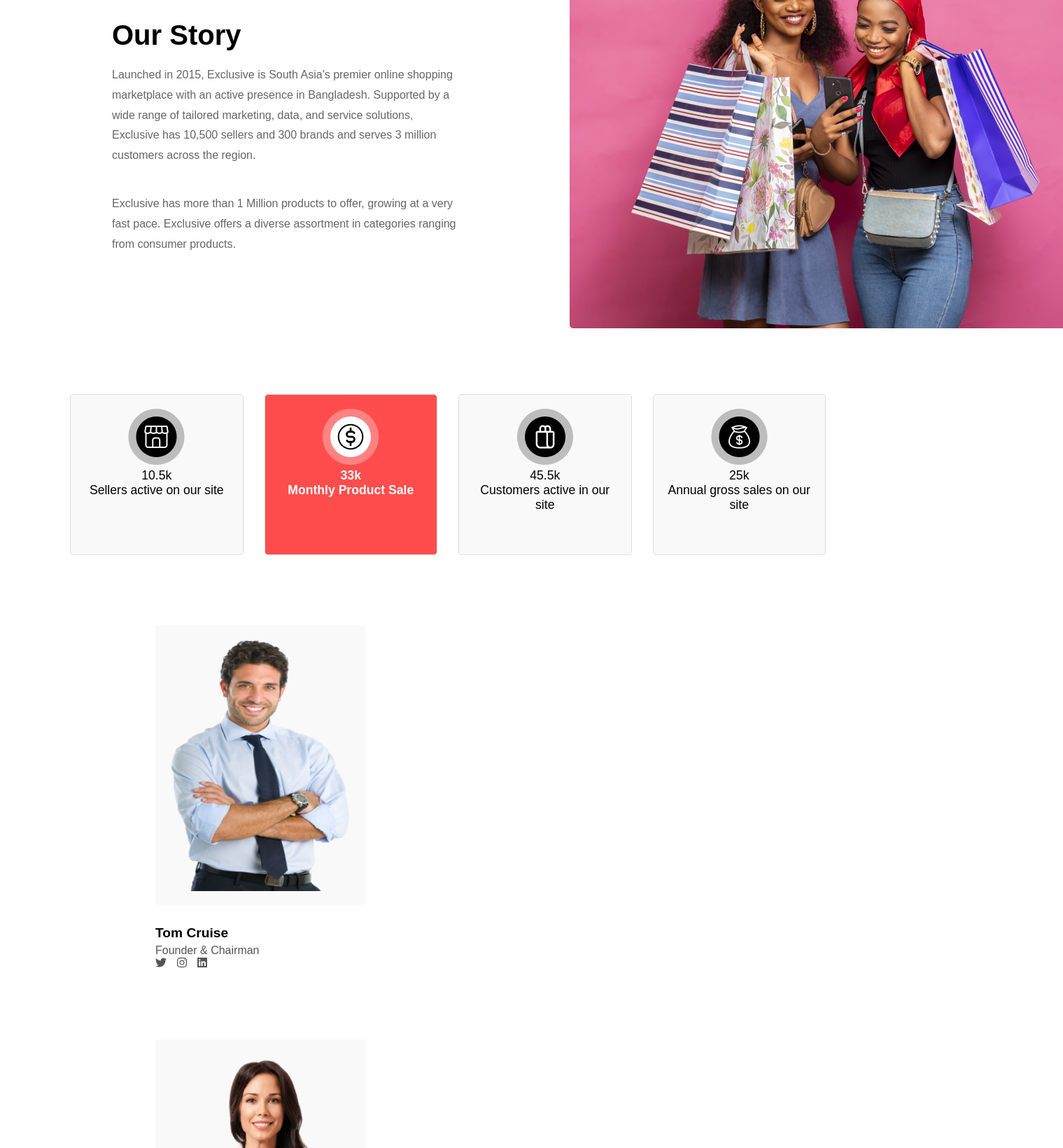
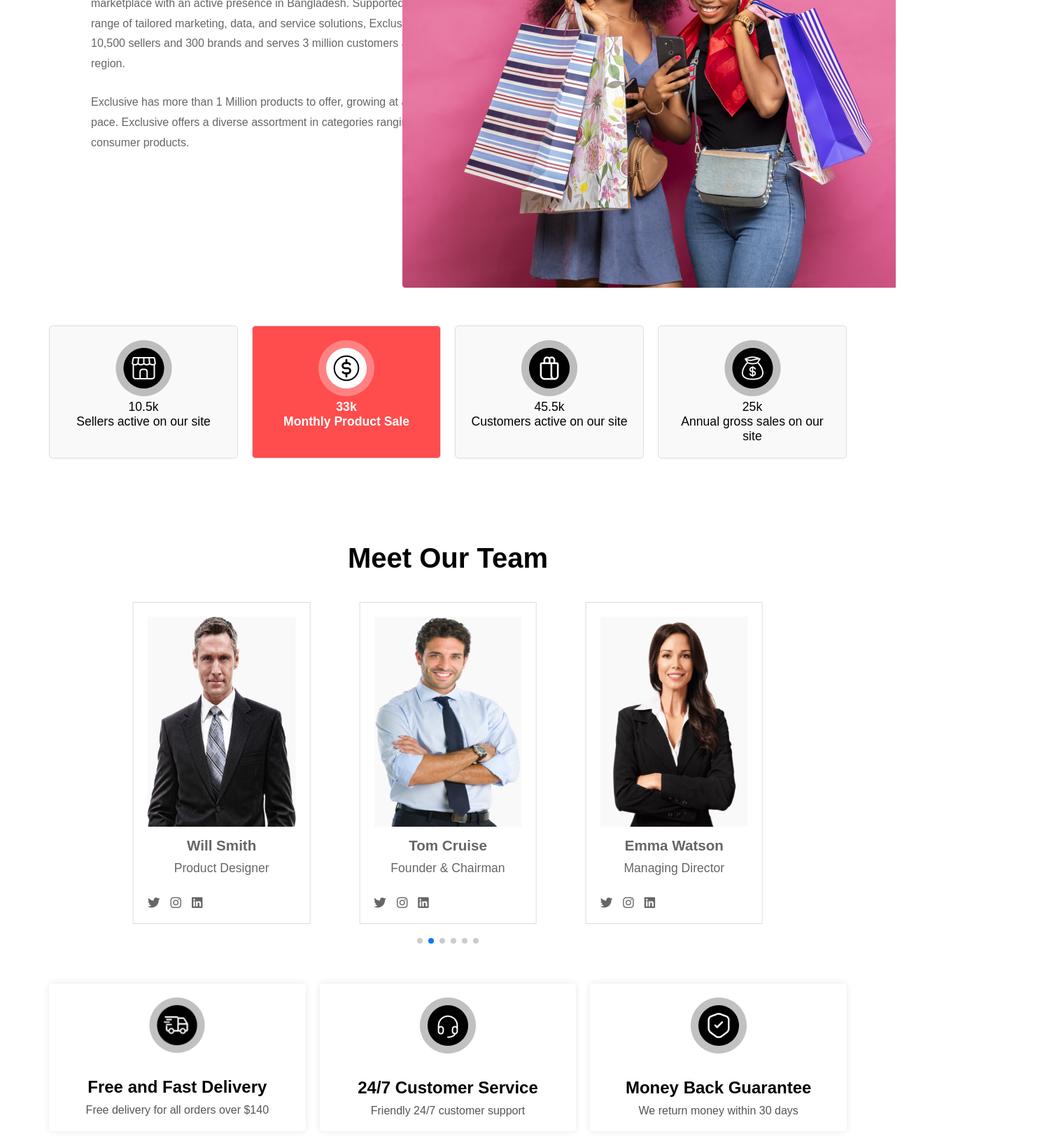
Before and after one commit to MuhammadMuhebRiaz/E-Commerce, a React (Create React App) app in the folder myapp/: page /about in a window 1280 px wide. Shown: the part 420-2060 px from the top of the page at 70% size, 1519 px wide, since content can reach past the window. Built offline with nearby package versions, Linux system fonts and the light colour scheme.

Commit message:
Update New About.js

```diff
--- /dev/null
+++ b/myapp/src/Components/About.css
@@ -0,0 +1,187 @@
+* {
+    margin: 0;
+    padding: 0;
+    box-sizing: border-box;
+}
+.content {
+    width: 100%;
+    padding: 50px 70px;
+    font-family: "Poppins", sans-serif;
+}
+/* Our Story Section */
+.our-story {
+    width: 100%;
+    margin-bottom: 50px;
+    margin-top:100px;
+
+}
+.our-story h2 {
+    width: 277px;
+    height: 64px;
+    font-size: 2.5rem;
+    margin-bottom: 20px;
+    margin-left:60px;
+    margin-top:50px;
+}
+.our-story p {
+    font-size: 1rem;
+    line-height: 1.8;
+    color: #666;
+    margin-bottom: 20px;
+    max-width: 800px;
+    margin-left:60px;
+    width:525px;
+    height:150px;
+
+}
+.story-image {
+    text-align:right;
+    margin-top:-500px;
+    margin-right:-70px;
+}
+.story-image img {
+    max-width: 100%;
+    height: auto;
+}
+/* Stats Section */
+.stats {
+    display: flex;
+    justify-content: space-between;
+    flex-wrap: wrap;
+    margin-bottom: 50px;
+    gap: 20px;
+}
+.stat-box {
+    flex: 1;
+    text-align: center;
+    padding: 20px;
+    border: 1px solid #ddd;
+    border-radius: 5px;
+    background-color: #f9f9f9;
+    font-size: 1.1rem;
+    min-width: 200px;
+}
+.stat-box.highlight {
+    background-color: #ff4d4d;
+    color: #fff;
+    font-weight: bold;
+}
+.stat-box:hover{
+    background-color: #ff4d4d;
+    color: #fff;
+    font-weight: bold;
+}
+.stat-box.highlight:hover{
+    background-color: #e35454;
+}
+
+/* Team Section */
+.team-section{
+    width: 100%;
+    height:600px;
+    margin-top:100px;
+    display: flex;
+    justify-content: center;
+}
+
+.team{
+    width: 100%;
+    max-width: 1200px;
+    padding:20px 100px;
+    text-align: center;
+}
+.team-section h2 {
+    font-size: 2.5rem;
+    margin-bottom: 20px;
+}
+.team-member {
+    padding:20px;
+    font-size: 1.1rem;
+    border: 1px solid #ddd;
+}
+.team-member img {
+    width: 100%;
+    height:300px;
+    background-color: #f9f9f9;
+    margin-bottom: 10px;
+
+}
+.team-member h3 {
+    margin-bottom: 10px;
+}
+.team-member p {
+    color: #666;
+    margin-bottom:30px;
+}
+.team-member a {
+    color: #ff4d4d;
+    text-decoration: none;
+    font-weight: bold;
+}
+.team-member a:hover {
+    text-decoration: underline;
+}
+
+/* General Swiper Container Styles */
+.swiper {
+    width: 100%;
+    max-width: 1200px;
+    margin: 0 auto;
+    padding: 20px 0;
+  }
+
+  /* Swiper Slide Styles */
+  .swiper-slide {
+    display: flex;
+    justify-content: center;
+    align-items: center;
+    text-align: center;
+    padding:20px;
+    margin-bottom: 20px;
+    transition: transform 0.3s ease;
+    color: #666;
+  }
+
+  .swiper-slide:hover {
+    transform: scale(1.05);
+  }
+
+
+/* Features Section */
+.features {
+    display: flex;
+    justify-content: space-around;
+    gap: 20px;
+    flex-wrap: wrap;
+    margin-bottom: 50px;
+}
+.features div {
+    text-align: center;
+    padding: 20px;
+    font-size: 1.1rem;
+    margin-top:50px;
+    color: #000;
+    background-color: #fff;
+    flex: 1;
+    min-width: 200px;
+    border-radius: 5px;
+    box-shadow: 0 0 10px rgba(0, 0, 0, 0.1);
+}
+.features div h1 {
+    font-size: 1.5rem;
+    font-weight: bold;
+    margin-top: 10px;
+    margin-bottom: 10px;
+}
+.features div p {
+    font-size: 1rem;
+    color: #555;
+}
+.features div img {
+    width: 100%;
+    max-width: 80px;
+    margin-bottom:20px;
+}
+.features div:hover {
+    background-color: #ff4d4d;
+}
--- a/myapp/src/Components/About.js
+++ b/myapp/src/Components/About.js
@@ -1,17 +1,11 @@
 import React from "react";
+import "./About.css";
+import { Swiper, SwiperSlide } from "swiper/react";
+import { Autoplay, Pagination } from "swiper/modules";
+import "swiper/css";
+import "swiper/css/pagination";
 
-import "../index.css";
-
-import { Swiper, SwiperSlide } from "swiper/react";
-import "swiper/css";
-import "swiper/css/navigation";
-import "swiper/css/pagination";
-import "swiper/swiper-bundle.css";
-import { Autoplay, Pagination } from "swiper";
-
-import { FontAwesomeIcon } from '@fortawesome/react-fontawesome';
-import { faInstagram, faTwitter, faLinkedin } from '@fortawesome/free-brands-svg-icons';
-
+// Import Images
 import img1 from "./images/About Side Image.png";
 import img2 from "./images/About Emma.png";
 import img3 from "./images/About Will.png";
@@ -22,60 +16,83 @@ import img7 from "./images/customer.png";
 import img8 from "./images/Annual.png";
 import img9 from "./images/fastdelivery.png";
 import img10 from "./images/support.png";
-import img11 from "./images/money.png";
+import img11 from "./images/money.png"
 
-function TeamMember({ name, role, image, twitterIcon, instagramIcon, linkedinIcon }) {
-  return (
-    <SwiperSlide className="team-member">
-      <img src={image} alt={name} />
-      <h3>{name}</h3>
-      <p>{role}</p>
-      <FontAwesomeIcon className="icon" icon={twitterIcon} />
-      <FontAwesomeIcon className="icon" icon={instagramIcon} />
-      <FontAwesomeIcon className="icon" icon={linkedinIcon} />
-    </SwiperSlide>
-  );
-}
-
-function App() {
 const teamMembers = [
-    {
-      name: "Tom Cruise",
-      role: "Founder & Chairman",
-      image: img4,
-      twitterIcon: faTwitter,
-      instagramIcon: faInstagram,
-      linkedinIcon: faLinkedin,
-    },
   {
     name: "Emma Watson",
     role: "Managing Director",
-      image: img2,
-      twitterIcon: faTwitter,
-      instagramIcon: faInstagram,
-      linkedinIcon: faLinkedin,
+    image:img2,
+    twitterIcon: "fa-brands fa-twitter",
+    instagramIcon: "fa-brands fa-instagram",
+    linkedinIcon: "fa-brands fa-linkedin",
   },
   {
     name: "Will Smith",
     role: "Product Designer",
     image: img3,
-      twitterIcon: faTwitter,
-      instagramIcon: faInstagram,
-      linkedinIcon: faLinkedin,
+    twitterIcon: "fa-brands fa-twitter",
+    instagramIcon: "fa-brands fa-instagram",
+    linkedinIcon: "fa-brands fa-linkedin",
+  },
+  {
+    name: "Tom Cruise",
+    role: "Founder & Chairman",
+    image: img4,
+    twitterIcon: "fa-brands fa-twitter",
+    instagramIcon: "fa-brands fa-instagram",
+    linkedinIcon: "fa-brands fa-linkedin",
+  },
+  {
+    name: "Emma Watson",
+    role: "Managing Director",
+    image:img2,
+    twitterIcon: "fa-brands fa-twitter",
+    instagramIcon: "fa-brands fa-instagram",
+    linkedinIcon: "fa-brands fa-linkedin",
+  },
+  {
+    name: "Will Smith",
+    role: "Product Designer",
+    image: img3,
+    twitterIcon: "fa-brands fa-twitter",
+    instagramIcon: "fa-brands fa-instagram",
+    linkedinIcon: "fa-brands fa-linkedin",
+  },
+  {
+    name: "Tom Cruise",
+    role: "Founder & Chairman",
+    image: img4,
+    twitterIcon: "fa-brands fa-twitter",
+    instagramIcon: "fa-brands fa-instagram",
+    linkedinIcon: "fa-brands fa-linkedin",
   },
 ];
 
+const TeamMember = ({ name, role, image, twitterIcon, instagramIcon, linkedinIcon }) => (
+  <div className="team-member">
+    <img src={image} alt={`${name}`} />
+    <h3>{name}</h3>
+    <p>{role}</p>
+    <div className="social-icons">
+      <i className={twitterIcon}></i>
+      <i className={instagramIcon}></i>
+      <i className={linkedinIcon}></i>
+    </div>
+  </div>
+);
+
+export default function About() {
   return (
     <div className="content">
-      {/* Our Story Section */}
       <section className="our-story">
         <h2>Our Story</h2>
         <p>
           Launched in 2015, Exclusive is South Asia's premier online shopping
-          marketplace with an active presence in Bangladesh. Supported by a wide
-          range of tailored marketing, data, and service solutions, Exclusive
-          has 10,500 sellers and 300 brands and serves 3 million customers
-          across the region.
+          marketplace with an active presence in Bangladesh. Supported by a
+          wide range of tailored marketing, data, and service solutions,
+          Exclusive has 10,500 sellers and 300 brands and serves 3 million
+          customers across the region.
         </p>
         <p>
           Exclusive has more than 1 Million products to offer, growing at a very
@@ -87,61 +104,58 @@ function App() {
         </div>
       </section>
 
-      {/* Stats Section */}
       <section className="stats">
         <div className="stat-box">
-          <img src={img5} alt="Sellers" /><br />
-          10.5k<br />Sellers active on our site
+          <img src={img5} alt="Sellers" />
+          <br /> 10.5k
+          <br />
+          Sellers active on our site
         </div>
         <div className="stat-box highlight">
-          <img src={img6} alt="Monthly Sales" /><br />
-          33k<br />Monthly Product Sale
+          <img src={img6} alt="Monthly Sales" />
+          <br /> 33k
+          <br />
+          Monthly Product Sale
         </div>
         <div className="stat-box">
-          <img src={img7} alt="Customers" /><br />
-          45.5k<br />
-          Customers active in our site
+          <img src={img7} alt="Customers" />
+          <br /> 45.5k
+          <br />
+          Customers active on our site
         </div>
         <div className="stat-box">
-          <img src={img8} alt="Annual Sales" /><br />
-          25k<br />Annual gross sales on our site
+          <img src={img8} alt="Annual Sales" />
+          <br /> 25k
+          <br />
+          Annual gross sales on our site
         </div>
       </section>
 
-      {/* Team Section */}
       <div className="team-section">
+        <div className="team">
+        <h2>Meet Our Team</h2>
         <Swiper
           modules={[Autoplay, Pagination]}
           spaceBetween={30}
-          slidesPerView={1}
+          slidesPerView={3}
           loop={true}
-          autoplay={{
-            delay: 3000,
-            disableOnInteraction: false,
-          }}
+          autoplay={{ delay: 2000, disableOnInteraction: false }}
           speed={800}
           pagination={{ clickable: true }}
           breakpoints={{
             640: { slidesPerView: 1 },
             768: { slidesPerView: 2 },
             1024: { slidesPerView: 3 },
-            1280: { slidesPerView: 4 },
           }}
         >
           {teamMembers.map((member, index) => (
-            <TeamMember
-              key={index}
-              name={member.name}
-              role={member.role}
-              image={member.image}
-              twitterIcon={member.twitterIcon}
-              instagramIcon={member.instagramIcon}
-              linkedinIcon={member.linkedinIcon}
-            />
+            <SwiperSlide key={index}>
+              <TeamMember {...member} />
+            </SwiperSlide>
           ))}
         </Swiper>
       </div>
-
+     </div>
      {/* Features Section */}
      <section className="features">
       <div>
@@ -153,9 +167,7 @@ function App() {
         <img src={img10} alt="Customer Support" /> <br />
         <h1>24/7 Customer Service</h1>
         <p>Friendly 24/7 customer support</p>
-        </div>
-        <div>
-          <img src={img11} alt="Money Back Guarantee" /> <br />
+        </div> <div> <img src={img11} alt="Money Back Guarantee" /> <br />
         <h1>Money Back Guarantee</h1>
         <p>We return money within 30 days</p>
       </div>
@@ -163,5 +175,3 @@ function App() {
     </div>
   );
 }
-
-export default App;
--- a/myapp/src/Components/Footersection.js
+++ b/myapp/src/Components/Footersection.js
@@ -14,7 +14,7 @@ function Footer() {
           <p>Get 10% off your first order</p>
           <div className="subscribe">
             <input type="email" placeholder="Enter your email" />
-            <button>
+            <button className="subscribe-btn">
               <i className="bi bi-send" aria-hidden="true"></i>
               <span className="visually-hidden">Send</span>
             </button>
--- a/myapp/src/index.css
+++ b/myapp/src/index.css
@@ -190,7 +190,7 @@ nav{
 
 .subscribe input {
   flex: 1;
-  padding: 10px;
+  padding: 0.65rem;
   border: 1px solid #bbb;
   border-radius: 5px 0 0 5px;
   background-color: #000;
@@ -199,10 +199,10 @@ nav{
   border-right:none;
 }
 
-.subscribe button {
+.subscribe .subscribe-btn {
   border:1px solid #bbb;
-  padding:7px  15px 8px 8px;
-  margin-left:-20px;
+  padding:8px  15px 8px 8px;
+  margin-left:-10px;
   border-radius: 0 5px 5px 0;
   border-left:none;
   cursor: pointer;
@@ -216,6 +216,7 @@ nav{
   color: #fff;
   transform: rotate3d(0, 0, 1, 45deg);
   transition: color 0.3s;
+  margin-right:-30px;
 }
 .subscribe button i:hover{
   color: #ff0000;
@@ -411,155 +412,6 @@ textarea {
 .contact-form button:hover {
   background-color: #d62828;
 }
-
-
-
-/* General Styling */
-.content {
-  width: 100%;
-  padding:100px;
-  margin-top:200px;
-  font-family: "Poppins", sans-serif;
-}
-
-/* Our Story Section */
-.our-story {
-  width: 100%;
-  margin-left:60px;
-  margin-bottom:200px;
-}
-
-.our-story h2 {
-  font-size: 2.5rem;
-  font-weight: bold;
-  margin-bottom: 20px;
-}
-
-.our-story p {
-  font-size: 1rem;
-  line-height:1.8;
-  color: #666;
-  margin-bottom:40px;
-  max-width:500px;
-}
-
-.story-image {
-  position:absolute;
-  width: 705px;
-  height:609px;
-  top: 280px;
-  left: 814px;
-  gap: 0px;
-}
-.story-image img{
-  border-top-left-radius:5px;
-  border-bottom-left-radius:5px;
-}
-
-/* Stats Section */
-.stats {
-  display: flex;
-  justify-content: space-between;
-  margin-bottom: 50px;
-  gap: 20px;
-  width:1,170px;
-  height:230px;
-  top: 1034px;
-  left: 135px;
-  gap: 30px;
-  opacity: 0px;
-}
-
-.stat-box {
-  flex: 1;
-  text-align: center;
-  padding: 20px;
-  border: 1px solid #ddd;
-  border-radius: 5px;
-  background-color: #f9f9f9;
-  font-size: 1.1rem;
-}
-
-.stat-box.highlight {
-  background-color: #ff4d4d;
-  color: #fff;
-  font-weight: bold;
-}
-
-.stat-box span {
-  display: block;
-  font-size: 1.5rem;
-  margin-top: 10px;
-}
-
-/* Team Section */
-.team-section {
-  width: 100%;
-  padding: 50px 90px;
-  margin-left:2rem;;
-
-}
-
-.team-member {
-  transition: transform 0.3s ease-in-out;
-  margin-bottom:100px;
-}
-
-.team-member:hover {
-  transform: scale(1.05);
-}
-.team-member img {
-  width: 300px;
-  height:400px;
-  padding:20px;
-  margin-bottom: 15px;
-  background-color: #f9f9f9;
-}
-
-.team-member h3 {
-  font-size: 1.2rem;
-  margin: 10px 0 5px;
-}
-
-.team-member p {
-  font-size: 1rem;
-  color: #555;
-}
-.icon{
-  font-size:16px;
-  font-weight:300;
-  color: #555;
-  margin-right:15px;
-}
-
-
-/* Features Section */
-.features {
-  display: flex;
-  justify-content: space-around;
-  gap: 20px;
-}
-
-.features div {
-  text-align: center;
-  padding: 15px 20px;
-  font-size: 1.1rem;
-  color: #000;
-  background-color: #fff;
-  flex: 1;
-}
-.features div h1{
-  font-size: 1.5rem;
-  font-weight: bold;
-  margin-top: 10px;
-  margin-bottom: 10px;
-}
-.features div p{
-  font-size: 1rem;
-  color: #555;
-}
-
-
 
 .sign-up-container {
   display: flex;
```
Also changed, not shown: myapp/package.json (+9 -2 lines), myapp/src/Components/Navbar.js (+32 -14 lines), myapp/src/Components/TeamMember.js (added, +18 -0 lines), myapp/src/Components/i18n.js (+3 -4 lines), 2 other files (tests, documents, lock files or other folders). Lines whose indentation alone changed are shown as unchanged.
